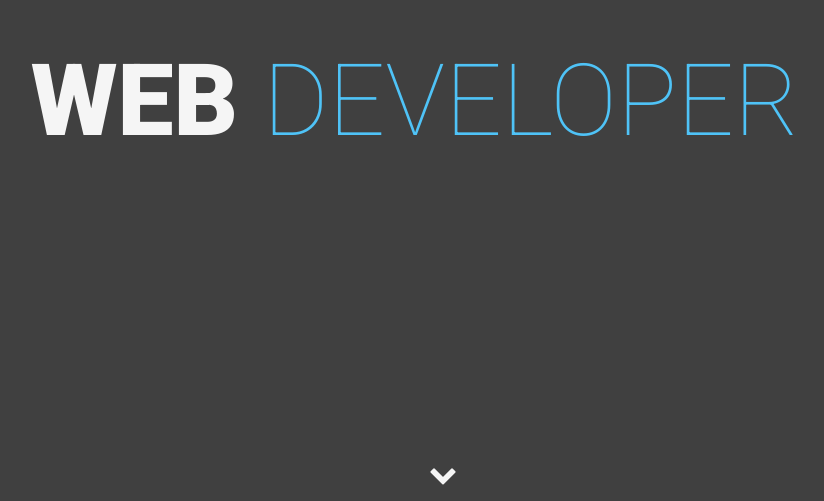
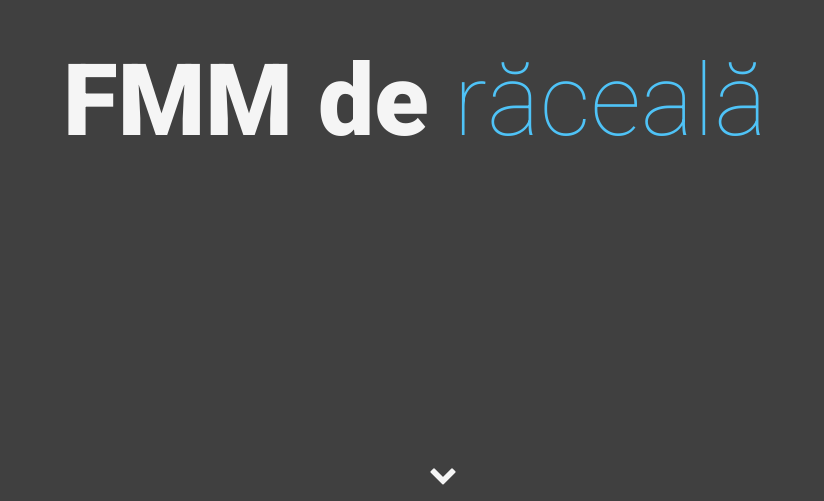
Before and after one commit to alt-dozainer/ftmm.de.github.io, a plain HTML site: page index.html in a window 1280 px wide. Shown: the part 299-800 px from the top of the page, without its empty margins (225-1049 px from the left). Drawn offline with nearby package versions, Linux system fonts and the light colour scheme.

Commit message:
Update index.html

```diff
--- a/index.html
+++ b/index.html
@@ -121,8 +121,8 @@
 <body translate="no" >
   <section class="hero">
     <div class="inner-text">
-      <p class="p1">WEB</p>
-      <p class="p2">DEVELOPER</p>
+      <p class="p1">FMM de </p>
+      <p class="p2">răceală</p>
     </div>
     <a class="hero-down" href="#this">
       <div class="btn-react"></div>
@@ -135,7 +135,7 @@
 <script id="rendered-js" >
 $(function () {
   $(".p2").typed({
-    strings: ["DESIGNER", "DEVELOPER", "CREATIVE"],
+    strings: ["răceală", "zăpadă", "wfh", "vreme", "picături"],
     typeSpeed: 50,
     backSpeed: 10,
     backDelay: 2000,
```
